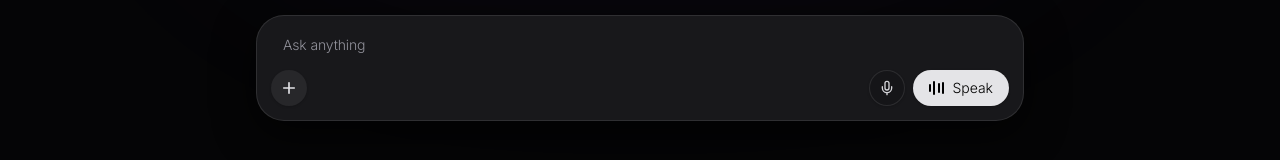
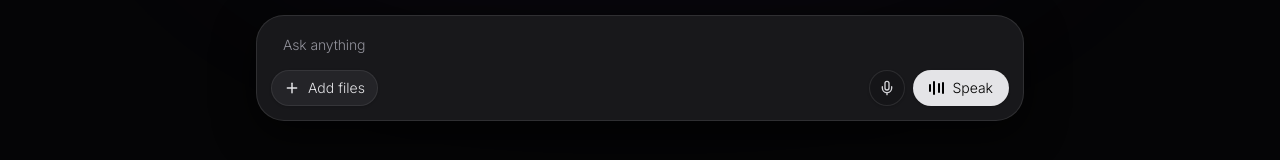
Before and after one commit to DannyYoung500/Zenixmind, a React (Vite) app: page / in a window 1280 px wide. Shown: the part 442-602 px from the top of the page. Built offline with nearby package versions, Linux system fonts and the light colour scheme.

Commit message:
Make composer attachment control clear and improve supported file selection

```diff
--- a/src/pages/AssistantPage.tsx
+++ b/src/pages/AssistantPage.tsx
@@ -419,6 +419,7 @@ export const CompactFloatingComposer = React.forwardRef<
         <input
           ref={fileInputRef}
           type="file"
+          accept="image/*,.pdf,.doc,.docx,.txt,.md,.csv,.xls,.xlsx,.ppt,.pptx,.json,.js,.ts,.tsx,.py,.zip"
           className="hidden"
           onChange={(e) => {
             const file = e.target.files?.[0];
@@ -459,12 +460,13 @@ export const CompactFloatingComposer = React.forwardRef<
               <button
                 type="button"
                 onClick={() => setPlusMenuOpen((prev) => !prev)}
-                className="grid h-9 w-9 place-items-center rounded-full bg-[#27272a] hover:bg-[#323236] text-zinc-200 hover:text-white transition-colors shadow-sm"
+                className="inline-flex h-9 items-center gap-2 rounded-full border border-white/[.08] bg-[#242428] px-3 text-[11px] font-medium text-zinc-200 shadow-sm transition-colors hover:border-white/[.16] hover:bg-[#303035] hover:text-white focus-visible:outline-none focus-visible:ring-2 focus-visible:ring-white/25"
                 title="Add files, images, or tools"
                 aria-label="Add files, images, or tools"
                 aria-expanded={plusMenuOpen}
               >
-                <Plus size={18} strokeWidth={2.2} />
+                <Plus size={16} strokeWidth={2.2} />
+                <span>Add files</span>
               </button>
 
               {plusMenuOpen && (
```
